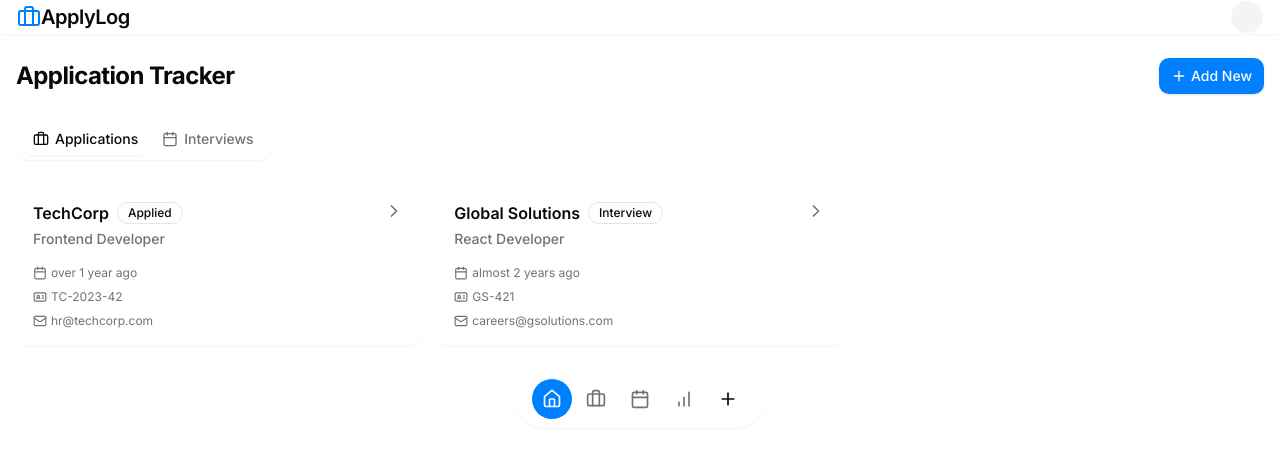
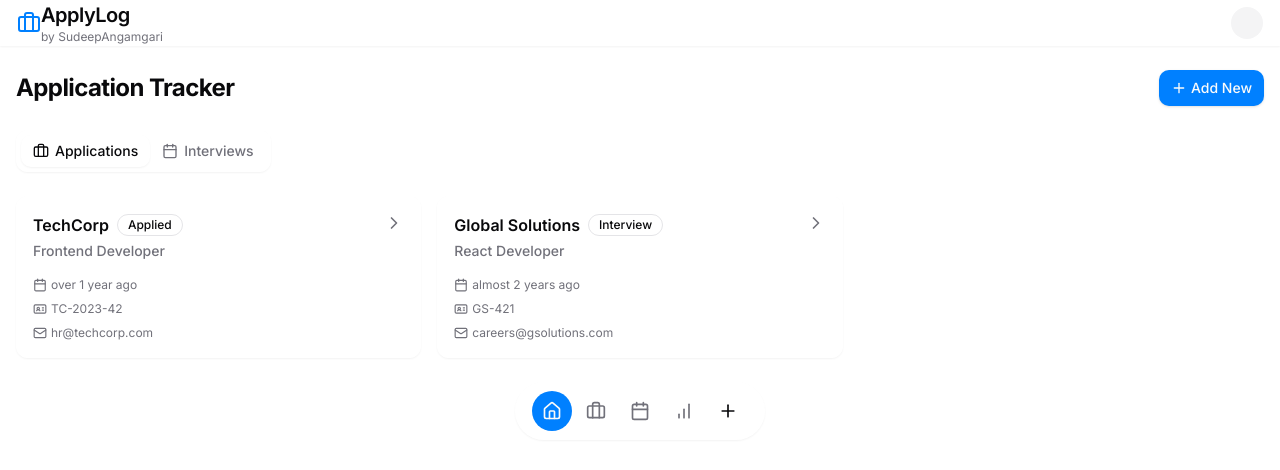
Before and after one commit to sudeepreddyyy/applylog-hub, a React (Vite) app: page / in a window 1280 px wide. Shown: the top 470 px of the page. Built offline with nearby package versions, Linux system fonts and the light colour scheme.

Commit message:
Add ApplyLog attribution
Adds a text indicating the creator of the app.

```diff
--- a/src/components/Layout.jsx
+++ b/src/components/Layout.jsx
@@ -55,7 +55,10 @@ export default function Layout({ children }) {
         <div className="container flex h-16 items-center justify-between px-4 md:px-6">
           <div className="flex items-center space-x-2">
             <BriefcaseIcon className="h-6 w-6 text-primary" />
-            <h1 className="text-xl font-semibold tracking-tight">ApplyLog</h1>
+            <div>
+              <h1 className="text-xl font-semibold tracking-tight">ApplyLog</h1>
+              <p className="text-xs text-muted-foreground">by SudeepAngamgari</p>
+            </div>
           </div>
           <div className="flex items-center space-x-4">
             <div className="h-8 w-8 rounded-full bg-muted"></div>
```
